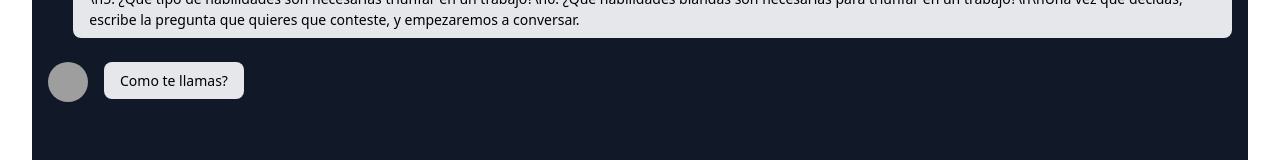
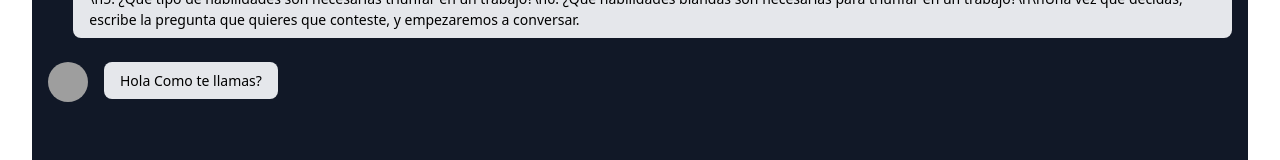
Before and after one commit to dederico/careeryze_app, a Next.js app: page / in a window 1280 px wide. Shown: the part 155-315 px from the top of the page. Built offline with nearby package versions, Linux system fonts and the light colour scheme; grey boxes are pictures that could not be loaded.

Commit message:
empty-ish

```diff
--- a/src/app/page.tsx
+++ b/src/app/page.tsx
@@ -98,7 +98,7 @@ function Chatty() {
 
           <ChatBubble
           type="assistant"
-          message= "Como te llamas?"
+          message= "Hola Como te llamas?"
           />
           {chatMessages.map((message, index) => (
             <ChatBubble
```
